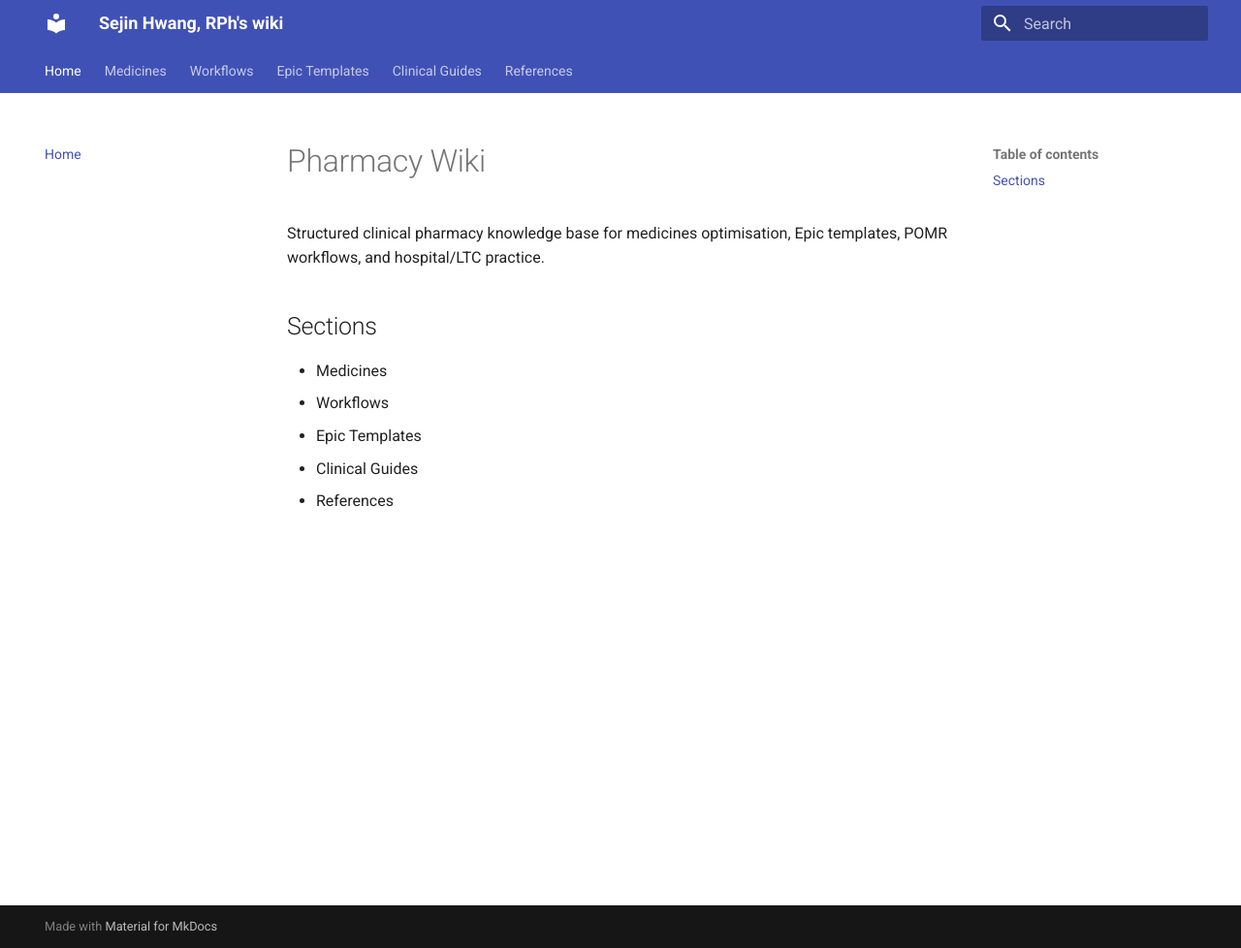
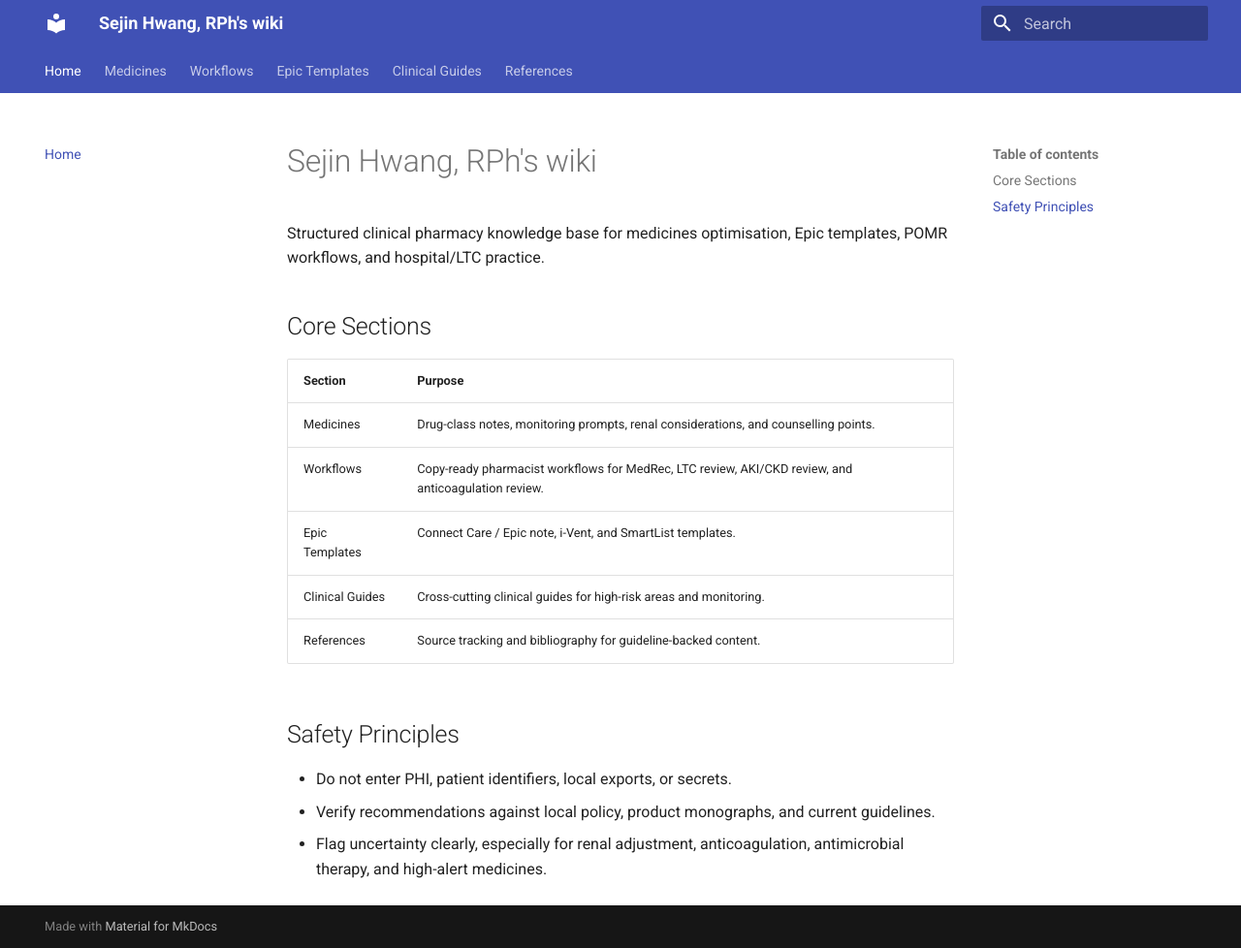
Before and after one commit to sejinhwang/sejin-pharmacy-wiki, an MkDocs documentation site: the page built from docs/index.md, in a window 1280 px wide and 978 px high. Shown: the whole window at 97% size. Built offline with MkDocs 1.6.1 and Material for MkDocs 9.7.7, drawn with Linux system fonts in a browser that asks for light colours.

```diff
--- a/docs/index.md
+++ b/docs/index.md
@@ -1,11 +1,19 @@
-# Pharmacy Wiki
+# Sejin Hwang, RPh's wiki
 
 Structured clinical pharmacy knowledge base for medicines optimisation, Epic templates, POMR workflows, and hospital/LTC practice.
 
-## Sections
+## Core Sections
 
-- Medicines
-- Workflows
-- Epic Templates
-- Clinical Guides
-- References
+| Section | Purpose |
+| --- | --- |
+| Medicines | Drug-class notes, monitoring prompts, renal considerations, and counselling points. |
+| Workflows | Copy-ready pharmacist workflows for MedRec, LTC review, AKI/CKD review, and anticoagulation review. |
+| Epic Templates | Connect Care / Epic note, i-Vent, and SmartList templates. |
+| Clinical Guides | Cross-cutting clinical guides for high-risk areas and monitoring. |
+| References | Source tracking and bibliography for guideline-backed content. |
+
+## Safety Principles
+
+- Do not enter PHI, patient identifiers, local exports, or secrets.
+- Verify recommendations against local policy, product monographs, and current guidelines.
+- Flag uncertainty clearly, especially for renal adjustment, anticoagulation, antimicrobial therapy, and high-alert medicines.
```
